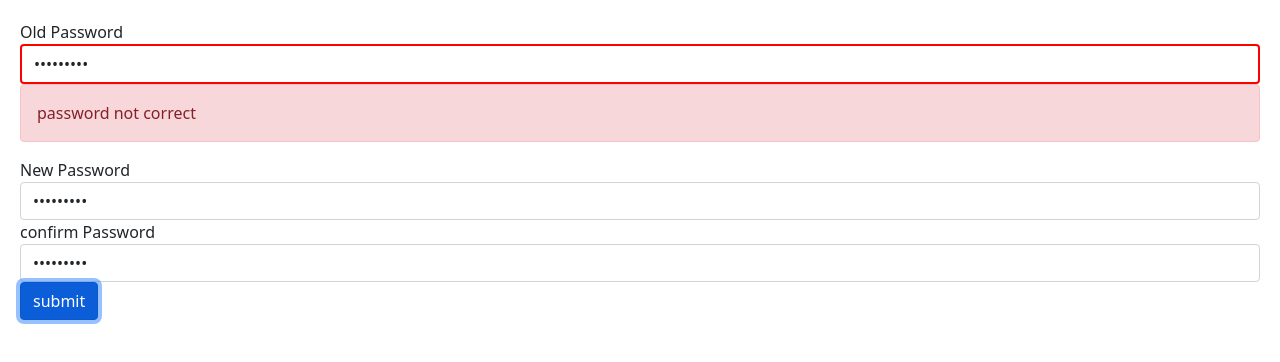
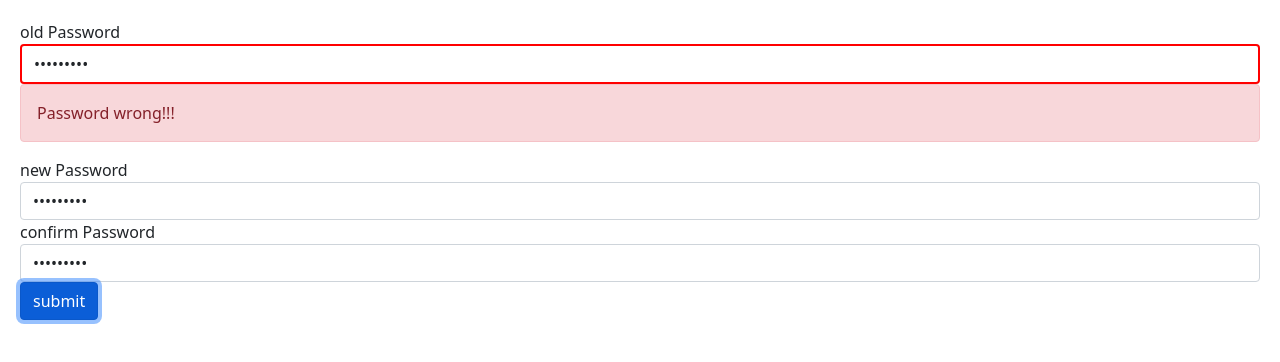
Before and after one commit to changzheng0101/hello-world, an Angular app: page / in a window 1280 px wide. Both pictures are taken after typing "Sample123", "Sample123", "Sample123" into the empty fields and a click on the button "submit". Shown: the top 362 px of the page. Built offline with nearby package versions, Linux system fonts and the light colour scheme.

Commit message:
另一种实现changePassword

```diff
--- a/src/app/app.component.html
+++ b/src/app/app.component.html
@@ -1 +1 @@
-<app-password-form></app-password-form>
+<app-change-password></app-change-password>
--- a/src/app/app.module.ts
+++ b/src/app/app.module.ts
@@ -21,6 +21,8 @@ import { CourseFormComponent } from './course-form/course-form.component';
 import { SignupFormComponent } from './signup-form/signup-form.component';
 import { NewCourseFormComponent } from './new-course-form/new-course-form.component';
 import { PasswordFormComponent } from './password-form/password-form.component';
+import { ChangePasswordComponent } from './change-password/change-password.component';
+import { PostsComponent } from './posts/posts.component';
 
 
 @NgModule({
@@ -41,7 +43,9 @@ import { PasswordFormComponent } from './password-form/password-form.component';
     CourseFormComponent,
     SignupFormComponent,
     NewCourseFormComponent,
-    PasswordFormComponent
+    PasswordFormComponent,
+    ChangePasswordComponent,
+    PostsComponent
   ],
   imports: [
     BrowserModule,
--- /dev/null
+++ b/src/app/change-password/change-password.component.html
@@ -0,0 +1,30 @@
+<form [formGroup]="form">
+    <div class="form-group">
+        <label for="oldPassword">old Password</label>
+        <input formControlName="oldPassword" id="oldPassword" type="password" class="form-control">
+        <div *ngIf="oldPassword?.touched && oldPassword?.invalid" class="alert alert-danger">
+            <div *ngIf="oldPassword?.errors?.['required']">Password required</div>
+            <div *ngIf="oldPassword?.errors?.['inCorrect']">Password wrong!!!</div>
+        </div>
+    </div>
+    <div class="form-group">
+        <label for="newPassword">new Password</label>
+        <input formControlName="newPassword" id="newPassword" type="password" class="form-control">
+        <div *ngIf="newPassword?.touched && newPassword?.invalid" class="alert alert-danger">
+            <div *ngIf="newPassword?.errors?.['required']">newPassword required</div>
+        </div>
+    </div>
+    <div class="form-group">
+        <label for="confirmPassword">confirm Password</label>
+        <input formControlName="confirmPassword" id="confirmPassword" type="password" class="form-control">
+        <div *ngIf="confirmPassword?.touched && confirmPassword?.invalid" class="alert alert-danger">
+            <div *ngIf="confirmPassword?.errors?.['required']">confirmPassword required</div>
+        </div>
+        <div *ngIf="confirmPassword?.valid && form.invalid && form?.errors?.['notMatch']" class="alert alert-danger">
+            please match password </div>
+    </div>
+
+
+
+    <button class="btn btn-primary">submit</button>
+</form>
--- /dev/null
+++ b/src/app/change-password/change-password.component.ts
@@ -0,0 +1,33 @@
+import { Component } from '@angular/core';
+import { FormBuilder, FormGroup, Validators } from '@angular/forms';
+import { PasswordValidator } from './password.validators';
+
+@Component({
+  selector: 'app-change-password',
+  templateUrl: './change-password.component.html',
+  styleUrls: ['./change-password.component.css']
+})
+export class ChangePasswordComponent {
+  form: FormGroup;
+
+  constructor(fb: FormBuilder) {
+    this.form = fb.group({
+      oldPassword: ['', Validators.required, PasswordValidator.isPasswordCorrect],
+      newPassword: ['', Validators.required],
+      confirmPassword: ['', Validators.required]
+    }, { validators: PasswordValidator.matchPassword })
+  }
+
+  get oldPassword() {
+    return this.form.get('oldPassword');
+  }
+
+  get newPassword() {
+    return this.form.get('newPassword');
+  }
+
+  get confirmPassword() {
+    return this.form.get('confirmPassword');
+  }
+
+}
--- /dev/null
+++ b/src/app/change-password/password.validators.ts
@@ -0,0 +1,25 @@
+import { AbstractControl, ValidationErrors } from "@angular/forms";
+
+export class PasswordValidator {
+    static isPasswordCorrect(control: AbstractControl): Promise<ValidationErrors | null> {
+        return new Promise((resolve, reject) => {
+            setTimeout(() => {
+                if (control.value !== '123456')
+                    resolve({ inCorrect: true })
+                else
+                    resolve(null)
+            }, 1000);
+        });
+    }
+
+
+    static matchPassword(control: AbstractControl): ValidationErrors| null{
+        let newPassword = control.get('newPassword')?.value;
+        let confirmPassword = control.get('confirmPassword')?.value;
+
+        if(newPassword !== confirmPassword)
+            return {notMatch:true}
+
+        return null;
+    }
+}
--- /dev/null
+++ b/src/app/posts/posts.component.html
@@ -0,0 +1 @@
+<p>posts works!</p>
--- /dev/null
+++ b/src/app/posts/posts.component.ts
@@ -0,0 +1,15 @@
+import { Component, OnInit } from '@angular/core';
+
+@Component({
+  selector: 'app-posts',
+  templateUrl: './posts.component.html',
+  styleUrls: ['./posts.component.css']
+})
+export class PostsComponent implements OnInit {
+
+  constructor() { }
+
+  ngOnInit(): void {
+  }
+
+}
```
Also changed, not shown: src/app/change-password/change-password.component.css (added), src/app/posts/posts.component.css (added), 2 other files (tests, documents, lock files or other folders).
